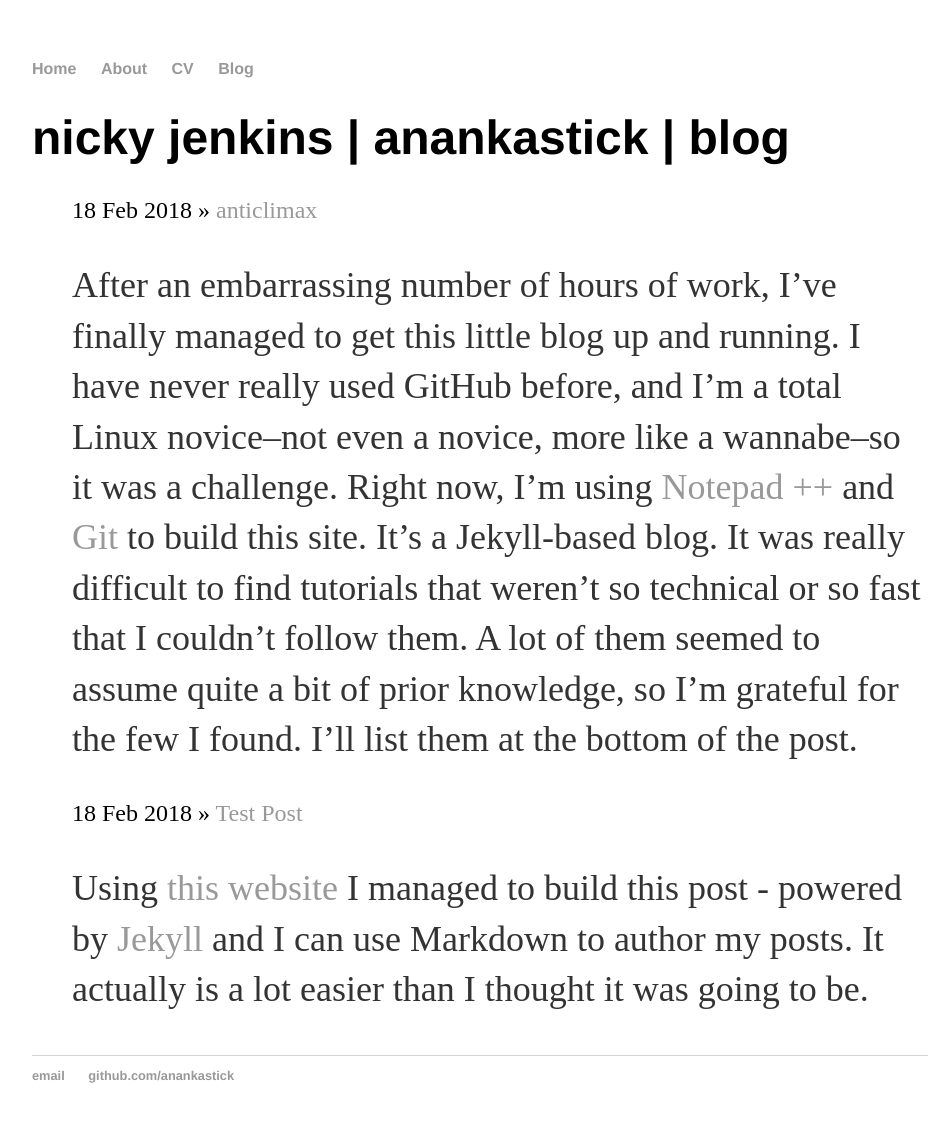
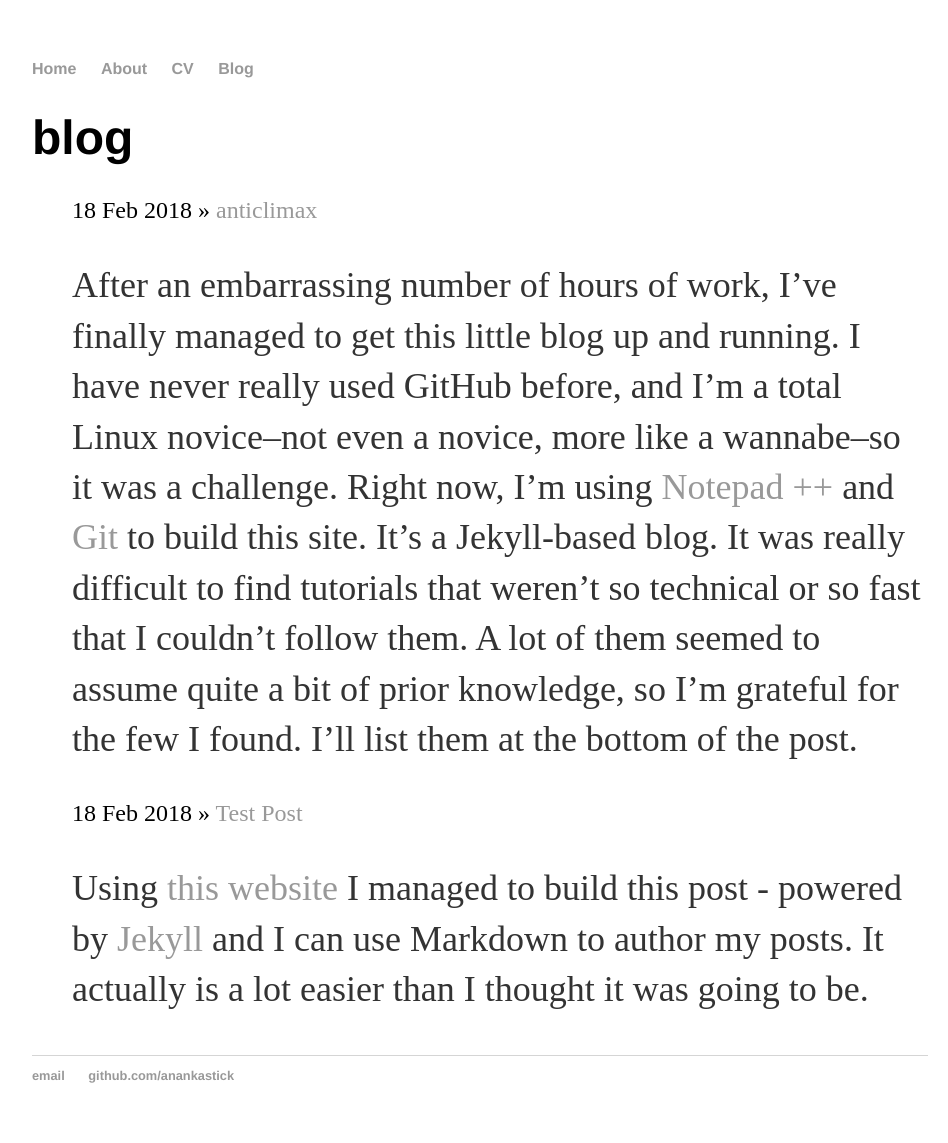
Before and after one commit to anankastick/anankastick.github.io, a Jekyll site: the page built from blog/index.html, in a window 1280 px wide. Shown: the whole page, without its empty margins (160-1108 px from the left). Built offline with Jekyll 4.4.1, drawn with Linux system fonts in a browser that asks for light colours.

Commit message:
Update headings for blog landing page

```diff
--- a/blog/index.html
+++ b/blog/index.html
@@ -1,6 +1,6 @@
 ---
 layout: default
-title: nicky jenkins | anankastick | blog
+title: blog
 ---
 	<h1>{{ page.title }}</h1>
 	<ul class="posts">
```
